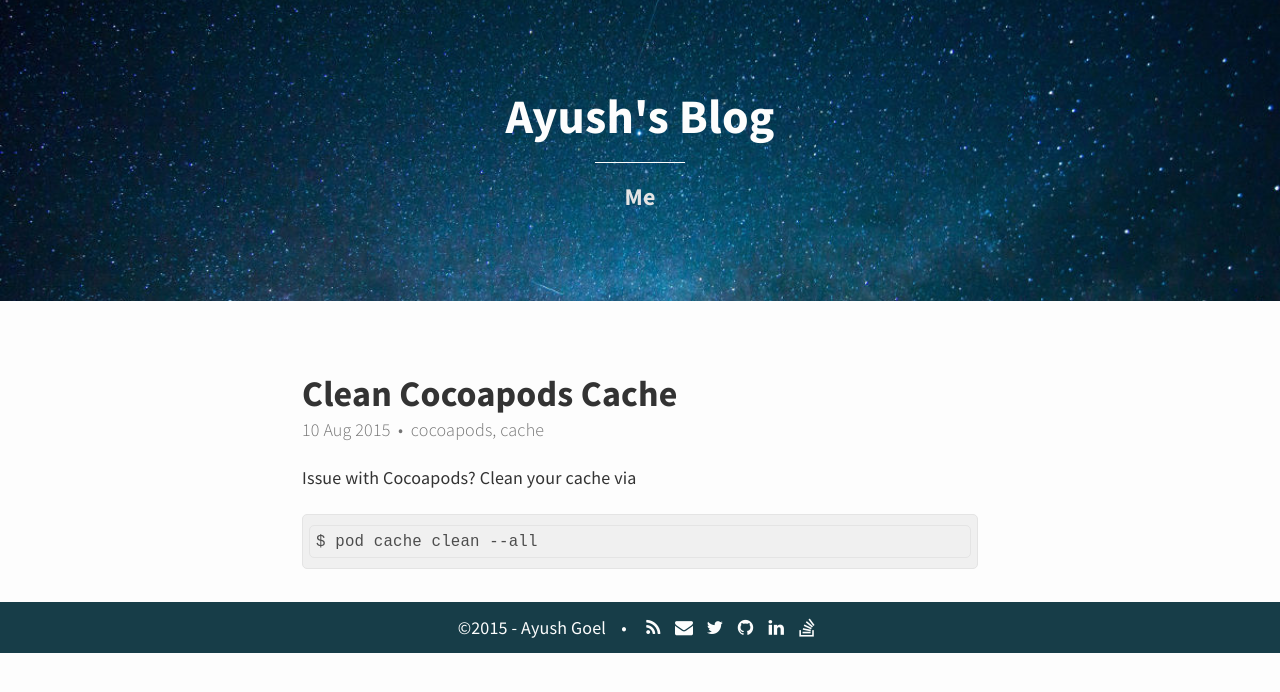
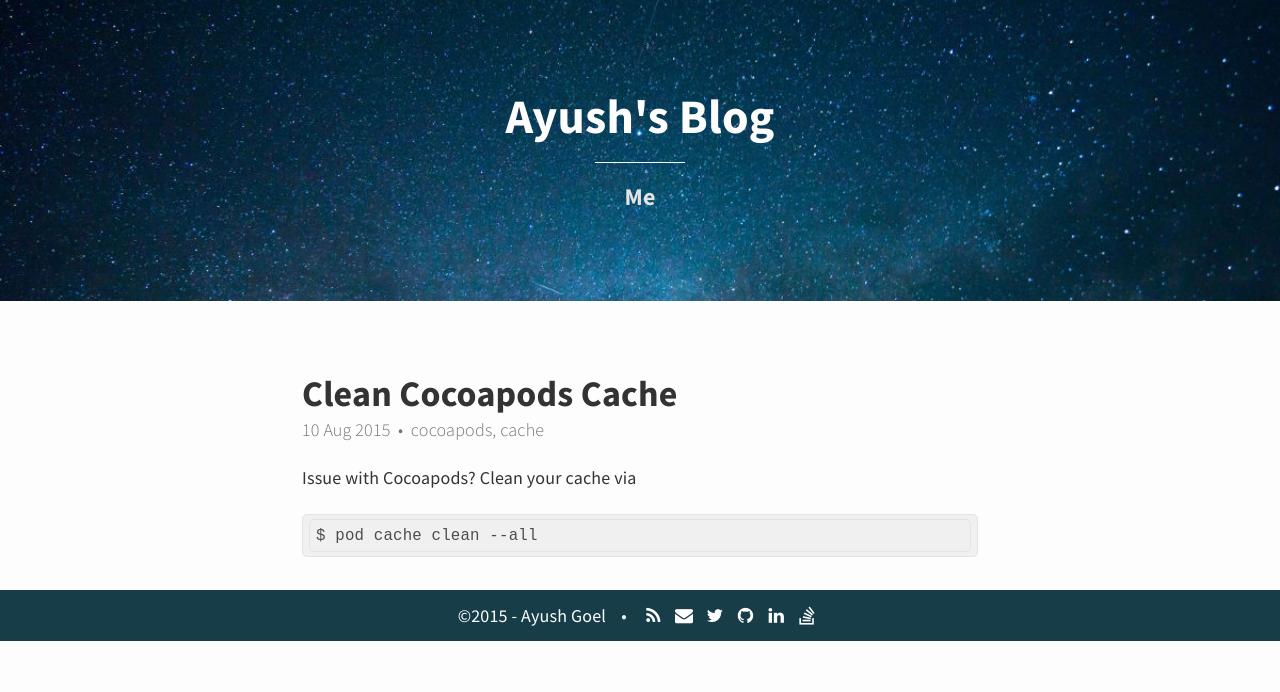
Before and after one commit to ayushgoel/ayushgoel.github.io, a Jekyll site: the page built from _posts/2015-08-10-clean-cocoapods-cache.md, in a window 1280 px wide. Shown: the top 692 px of the page. Built offline with Jekyll 4.4.1, drawn with Linux system fonts in a browser that asks for light colours; nearby versions of some CDN libraries.

Commit message:
Reduce top margin on highlights to 2px

```diff
--- a/_sass/syntax.scss
+++ b/_sass/syntax.scss
@@ -10,7 +10,7 @@
 .highlight {
   word-wrap: break-word;
   padding: 2px 6px;
-  margin: 8px 0px;
+  margin: 2px 0px;
   border: 1px solid darken($background-color, 10%);
   border-radius: 5px;
   background-color: darken($background-color, 5%);
```
